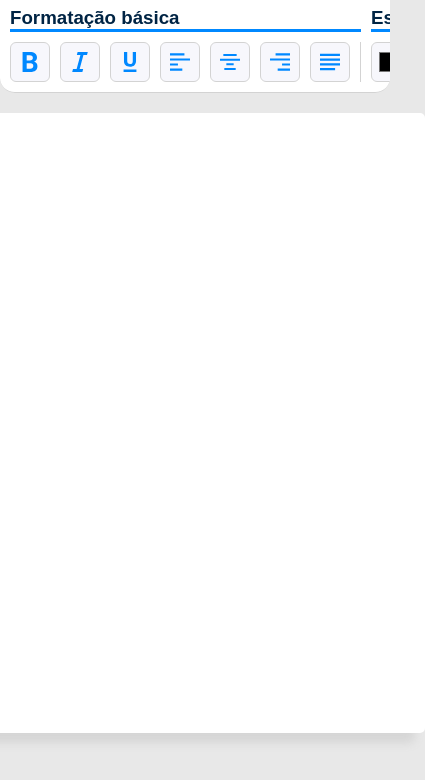
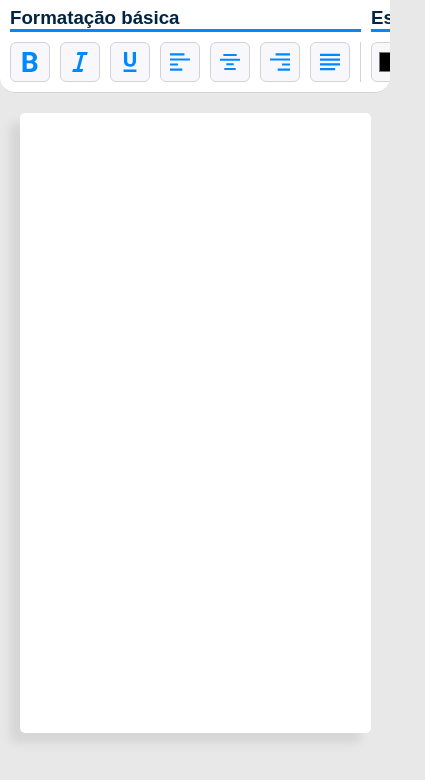
Before and after one commit to LuquinhasAMC/HOYOL_DOCS, a plain HTML site: page index.html in a window 390 px wide. Shown: the part 60-840 px from the top of the page, 425 px wide, since content can reach past the window. Drawn offline with Linux system fonts and the light colour scheme; a web font is replaced by a local one.

Commit message:
Update style.css
Corrigindo proporção do editor de texto para celulares

```diff
--- a/estilos/style.css
+++ b/estilos/style.css
@@ -150,3 +150,9 @@ body{
     width: 20px;
     height: 20px;
 }
+
+@media (max-width: 780px) {
+    #txEd{
+        width: 90%;
+    }
+}
```
